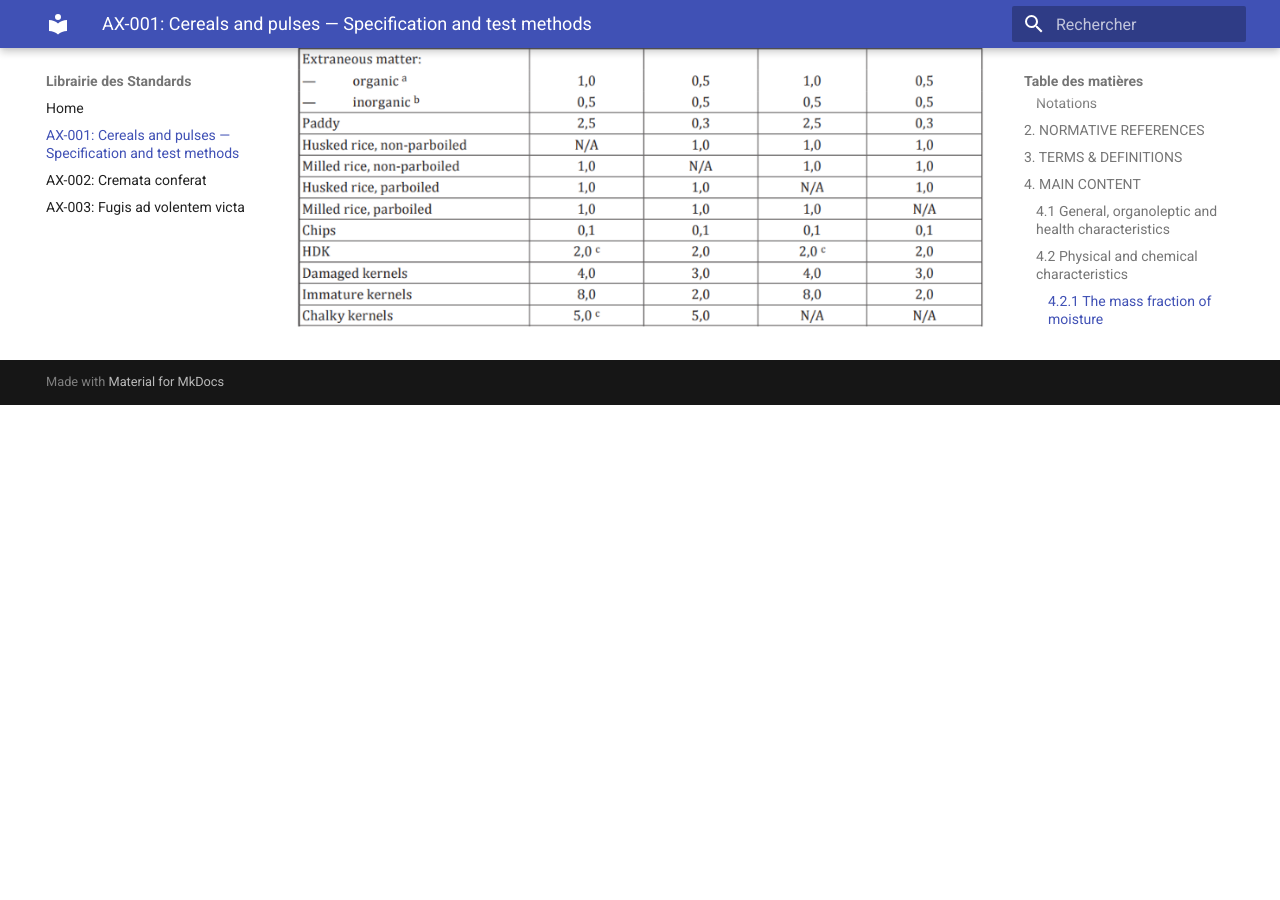
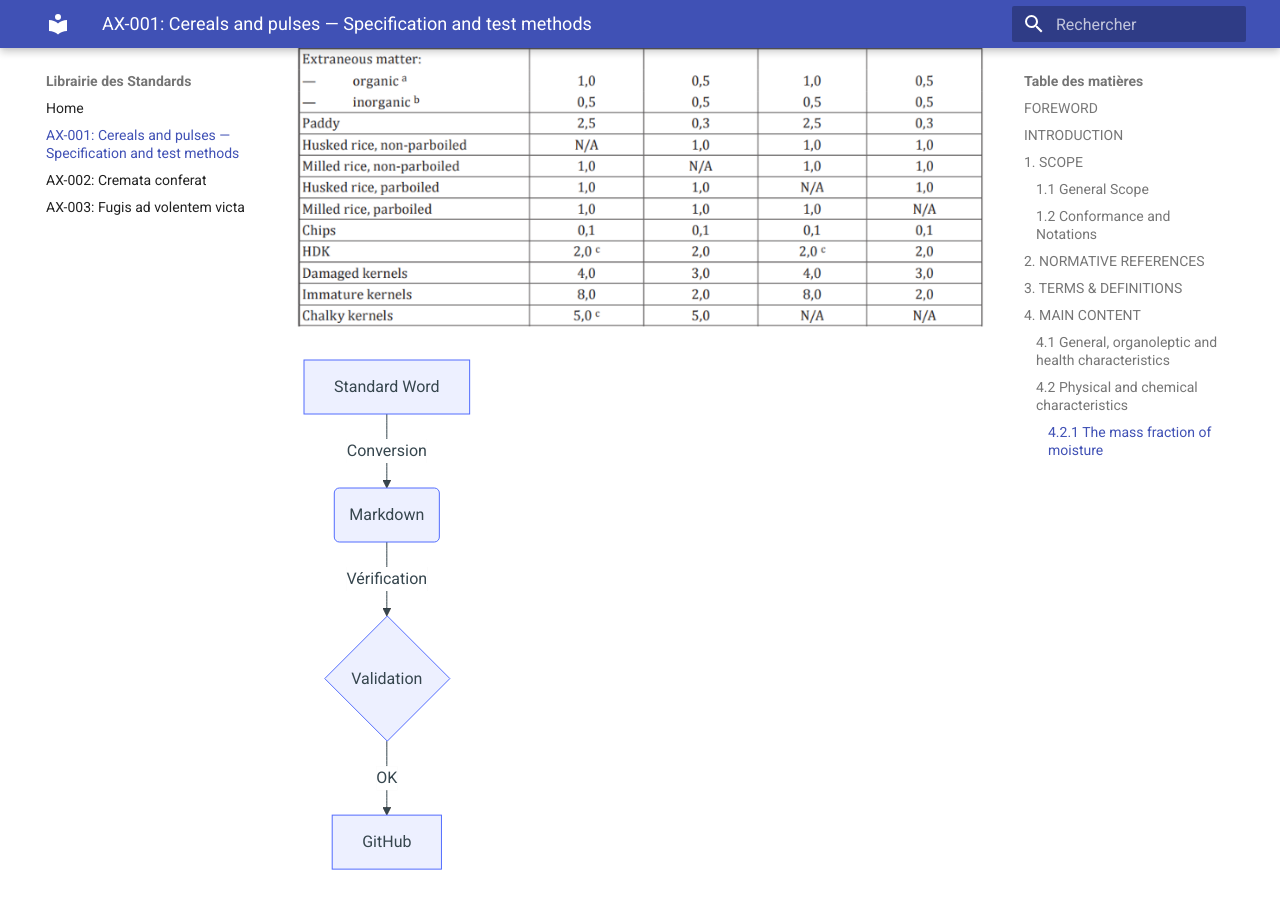
Before and after one commit to Shibukawa310/Test-Lorem-Ipsum, an MkDocs documentation site: the page built from docs/AX-001.md, in a window 1280 px wide and 900 px high, scrolled down 4318 px. Built offline with MkDocs 1.6.1 and Material for MkDocs 9.7.7, drawn with Linux system fonts in a browser that asks for light colours; before the commit the page ends 4723 px from its top, so only the background shows below that; some of the changed lines change nothing that is shown.

Commit message:
Update AX-001.md

````diff
--- a/docs/AX-001.md
+++ b/docs/AX-001.md
@@ -103,3 +103,10 @@
 [Table 1: Maximum permissible mass fraction of defects]
 
 ![alt text](image.png)
+
+```mermaid
+graph TD
+    A["Standard Word"] -- "Conversion" --> B("Markdown")
+    B -- "Vérification" --> C{"Validation"}
+    C -- "OK" --> D["GitHub"]
+```
````
